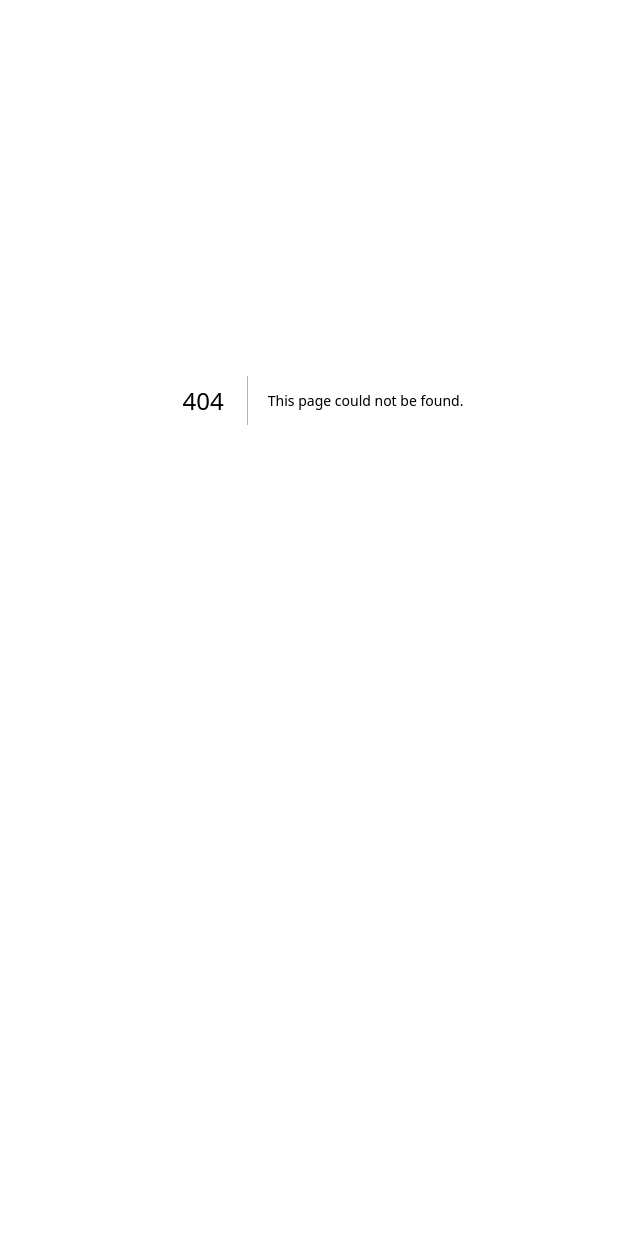
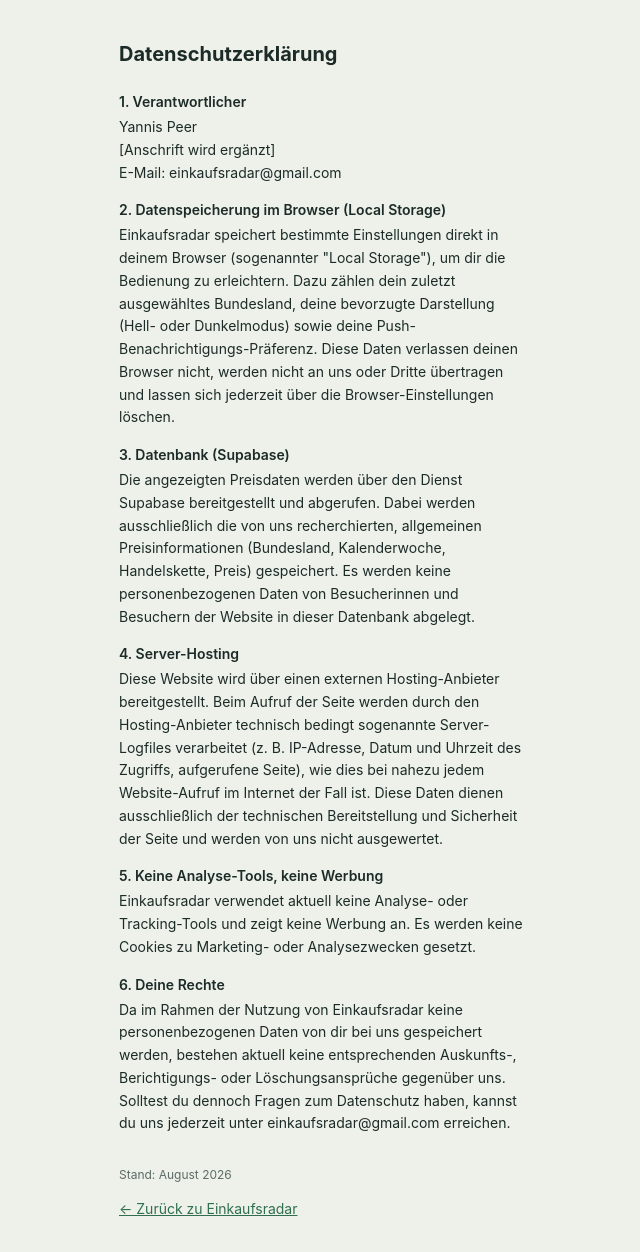
Before and after one commit to Einkaufsradar/Einkaufsradar, a Next.js app: page /datenschutz in a window 1280 px wide. Before the commit this address had no page. Shown: the top 1252 px of the page, without its empty margins (317-957 px from the left). Before the commit the page ends 800 px from the top, so only its background shows below. Built offline with nearby package versions, Linux system fonts and the light colour scheme.

Commit message:
Impressum und Datenschutz Ordnernamen korrigiert, Verfügbarkeits-Hinweis ergänzt

```diff
--- /dev/null
+++ b/app/datenschutz/page.js
@@ -0,0 +1,73 @@
+export const dynamic = "force-dynamic";
+
+export default function Datenschutz() {
+  return (
+    <div style={{ background: "#EEF1EA", color: "#1C2B27", minHeight: "100vh", fontFamily: "'Inter', sans-serif" }}>
+      <div className="max-w-md mx-auto px-5 py-10">
+        <h1 className="text-xl font-bold mb-6">Datenschutzerklärung</h1>
+
+        <p className="text-sm font-semibold mb-1">1. Verantwortlicher</p>
+        <p className="text-sm leading-relaxed mb-4">
+          Yannis Peer<br />
+          [Anschrift wird ergänzt]<br />
+          E-Mail: einkaufsradar@gmail.com
+        </p>
+
+        <p className="text-sm font-semibold mb-1">2. Datenspeicherung im Browser (Local Storage)</p>
+        <p className="text-sm leading-relaxed mb-4">
+          Einkaufsradar speichert bestimmte Einstellungen direkt in deinem Browser
+          (sogenannter "Local Storage"), um dir die Bedienung zu erleichtern. Dazu
+          zählen dein zuletzt ausgewähltes Bundesland, deine bevorzugte Darstellung
+          (Hell- oder Dunkelmodus) sowie deine Push-Benachrichtigungs-Präferenz.
+          Diese Daten verlassen deinen Browser nicht, werden nicht an uns oder
+          Dritte übertragen und lassen sich jederzeit über die
+          Browser-Einstellungen löschen.
+        </p>
+
+        <p className="text-sm font-semibold mb-1">3. Datenbank (Supabase)</p>
+        <p className="text-sm leading-relaxed mb-4">
+          Die angezeigten Preisdaten werden über den Dienst Supabase bereitgestellt
+          und abgerufen. Dabei werden ausschließlich die von uns recherchierten,
+          allgemeinen Preisinformationen (Bundesland, Kalenderwoche, Handelskette,
+          Preis) gespeichert. Es werden keine personenbezogenen Daten von
+          Besucherinnen und Besuchern der Website in dieser Datenbank abgelegt.
+        </p>
+
+        <p className="text-sm font-semibold mb-1">4. Server-Hosting</p>
+        <p className="text-sm leading-relaxed mb-4">
+          Diese Website wird über einen externen Hosting-Anbieter bereitgestellt.
+          Beim Aufruf der Seite werden durch den Hosting-Anbieter technisch
+          bedingt sogenannte Server-Logfiles verarbeitet (z. B. IP-Adresse,
+          Datum und Uhrzeit des Zugriffs, aufgerufene Seite), wie dies bei nahezu
+          jedem Website-Aufruf im Internet der Fall ist. Diese Daten dienen
+          ausschließlich der technischen Bereitstellung und Sicherheit der Seite
+          und werden von uns nicht ausgewertet.
+        </p>
+
+        <p className="text-sm font-semibold mb-1">5. Keine Analyse-Tools, keine Werbung</p>
+        <p className="text-sm leading-relaxed mb-4">
+          Einkaufsradar verwendet aktuell keine Analyse- oder Tracking-Tools und
+          zeigt keine Werbung an. Es werden keine Cookies zu Marketing- oder
+          Analysezwecken gesetzt.
+        </p>
+
+        <p className="text-sm font-semibold mb-1">6. Deine Rechte</p>
+        <p className="text-sm leading-relaxed mb-4">
+          Da im Rahmen der Nutzung von Einkaufsradar keine personenbezogenen
+          Daten von dir bei uns gespeichert werden, bestehen aktuell keine
+          entsprechenden Auskunfts-, Berichtigungs- oder Löschungsansprüche
+          gegenüber uns. Solltest du dennoch Fragen zum Datenschutz haben,
+          kannst du uns jederzeit unter einkaufsradar@gmail.com erreichen.
+        </p>
+
+        <p className="text-xs mt-8" style={{ color: "#5B6B65" }}>
+          Stand: August 2026
+        </p>
+
+        <a href="/" className="text-sm underline block mt-4" style={{ color: "#2F6F4E" }}>
+          &larr; Zurück zu Einkaufsradar
+        </a>
+      </div>
+    </div>
+  );
+}
--- /dev/null
+++ b/app/impressum/page.js
@@ -0,0 +1,61 @@
+export const dynamic = "force-dynamic";
+
+export default function Impressum() {
+  return (
+    <div style={{ background: "#EEF1EA", color: "#1C2B27", minHeight: "100vh", fontFamily: "'Inter', sans-serif" }}>
+      <div className="max-w-md mx-auto px-5 py-10">
+        <h1 className="text-xl font-bold mb-6">Impressum</h1>
+
+        <p className="text-sm font-semibold mb-1">Angaben gemäß § 5 DDG (Digitale-Dienste-Gesetz)</p>
+        <p className="text-sm leading-relaxed mb-4">
+          Yannis Peer<br />
+          [Anschrift wird ergänzt]<br />
+          Deutschland
+        </p>
+
+        <p className="text-sm font-semibold mb-1">Kontakt</p>
+        <p className="text-sm leading-relaxed mb-4">
+          E-Mail: einkaufsradar@gmail.com
+        </p>
+
+        <p className="text-sm font-semibold mb-1">Verantwortlich für den Inhalt nach § 18 Abs. 2 MStV</p>
+        <p className="text-sm leading-relaxed mb-4">
+          Yannis Peer<br />
+          [Anschrift wird ergänzt]
+        </p>
+
+        <p className="text-sm font-semibold mb-1">Haftung für Inhalte</p>
+        <p className="text-sm leading-relaxed mb-4">
+          Die Inhalte dieser Website wurden mit größter Sorgfalt erstellt. Für die
+          Richtigkeit, Vollständigkeit und Aktualität der Inhalte können wir jedoch
+          keine Gewähr übernehmen. Die auf Einkaufsradar angezeigten Preise sind
+          eigene, händisch durchgeführte Stichproben-Erhebungen auf Basis öffentlich
+          zugänglicher Quellen (Prospekte, Online-Shops der Handelsketten) und können
+          je nach Filiale, Stadt oder Kommune sowie zeitlichem Erhebungspunkt von den
+          tatsächlichen Preisen abweichen. Nähere Angaben zur Erhebungsmethodik
+          finden sich im Bereich "Bewertung" innerhalb der Anwendung.
+        </p>
+
+        <p className="text-sm font-semibold mb-1">Haftung für Links</p>
+        <p className="text-sm leading-relaxed mb-4">
+          Unser Angebot enthält gegebenenfalls Links zu externen Websites Dritter,
+          auf deren Inhalte wir keinen Einfluss haben. Deshalb können wir für diese
+          fremden Inhalte auch keine Gewähr übernehmen. Für die Inhalte der
+          verlinkten Seiten ist stets der jeweilige Anbieter oder Betreiber der
+          Seiten verantwortlich.
+        </p>
+
+        <p className="text-sm font-semibold mb-1">Urheberrecht</p>
+        <p className="text-sm leading-relaxed mb-4">
+          Die durch den Seitenbetreiber erstellten Inhalte und Werke auf dieser
+          Website unterliegen dem deutschen Urheberrecht. Beiträge Dritter sind als
+          solche gekennzeichnet.
+        </p>
+
+        <a href="/" className="text-sm underline" style={{ color: "#2F6F4E" }}>
+          &larr; Zurück zu Einkaufsradar
+        </a>
+      </div>
+    </div>
+  );
+}
```
